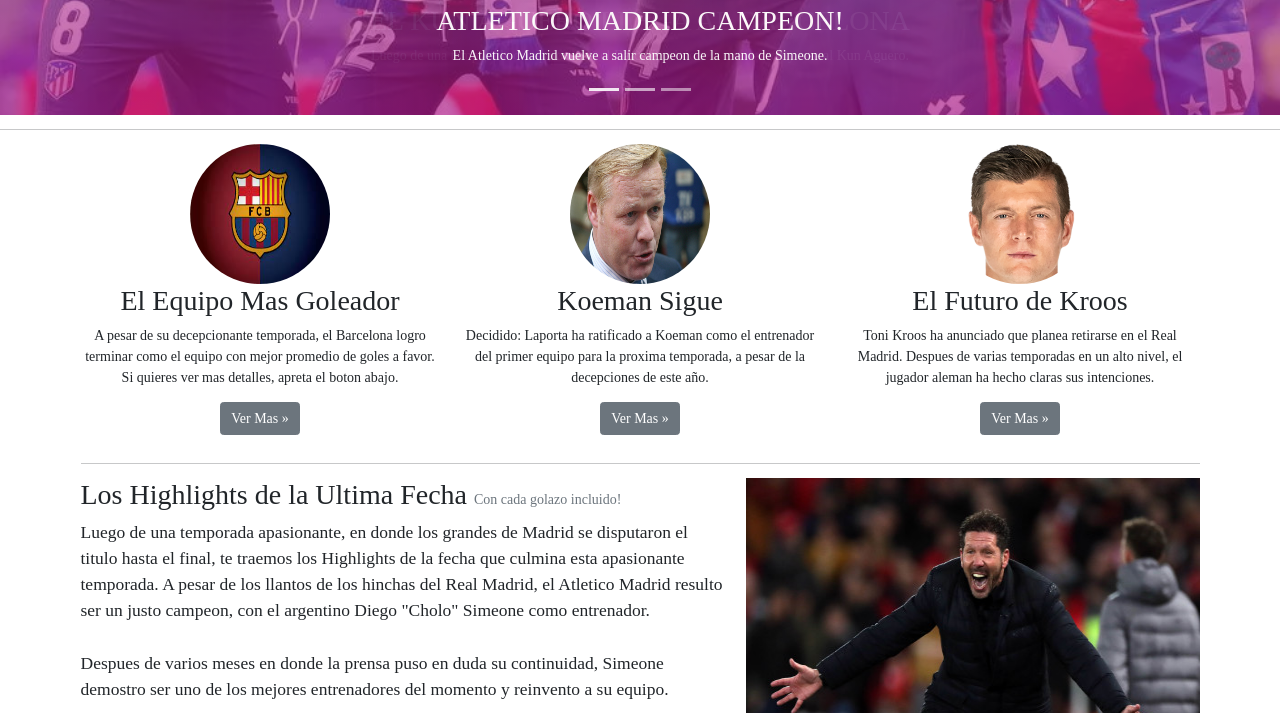
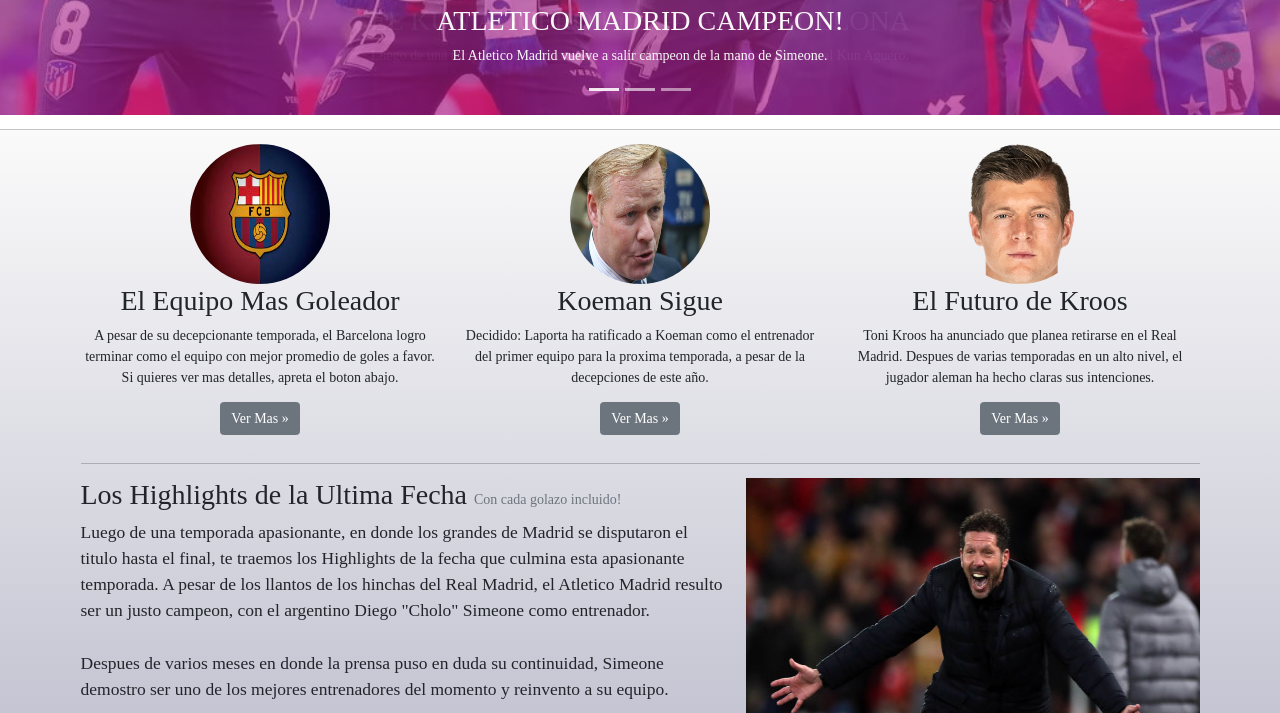
Before and after one commit to snlaight/filtrando-equipos, a plain HTML site: page index.html in a window 1280 px wide. Shown: the part 590-1303 px from the top of the page. Drawn offline with nearby package versions, Linux system fonts and the light colour scheme.

Commit message:
cambios css homepage

```diff
--- a/index.css
+++ b/index.css
@@ -81,6 +81,11 @@
 .red {
     color: yellowgreen;
 }
+
+.features {
+    background: linear-gradient(to bottom, rgba(250, 250, 250, 0.89), rgba(1, 2, 66, 0.521));
+    margin-bottom: 0px;
+}
 /* CSS DE LEYENDA */
 .my-legend {
     display: flex;
--- a/index.html
+++ b/index.html
@@ -69,7 +69,7 @@
     <span class="visually-hidden">Next</span>
   </button>
 </div>
-
+<div class="features">
 <hr class="featurette-divider">
 
 <div class="container">
@@ -130,7 +130,7 @@
 
 
 </div>
-
+</div>
 <script src="https://cdn.jsdelivr.net/npm/@popperjs/core@2.9.2/dist/umd/popper.min.js" integrity="sha384-IQsoLXl5PILFhosVNubq5LC7Qb9DXgDA9i+tQ8Zj3iwWAwPtgFTxbJ8NT4GN1R8p" crossorigin="anonymous"></script>
 <script src="https://cdn.jsdelivr.net/npm/bootstrap@5.0.1/dist/js/bootstrap.min.js" integrity="sha384-Atwg2Pkwv9vp0ygtn1JAojH0nYbwNJLPhwyoVbhoPwBhjQPR5VtM2+xf0Uwh9KtT" crossorigin="anonymous"></script>
 </body>
```
